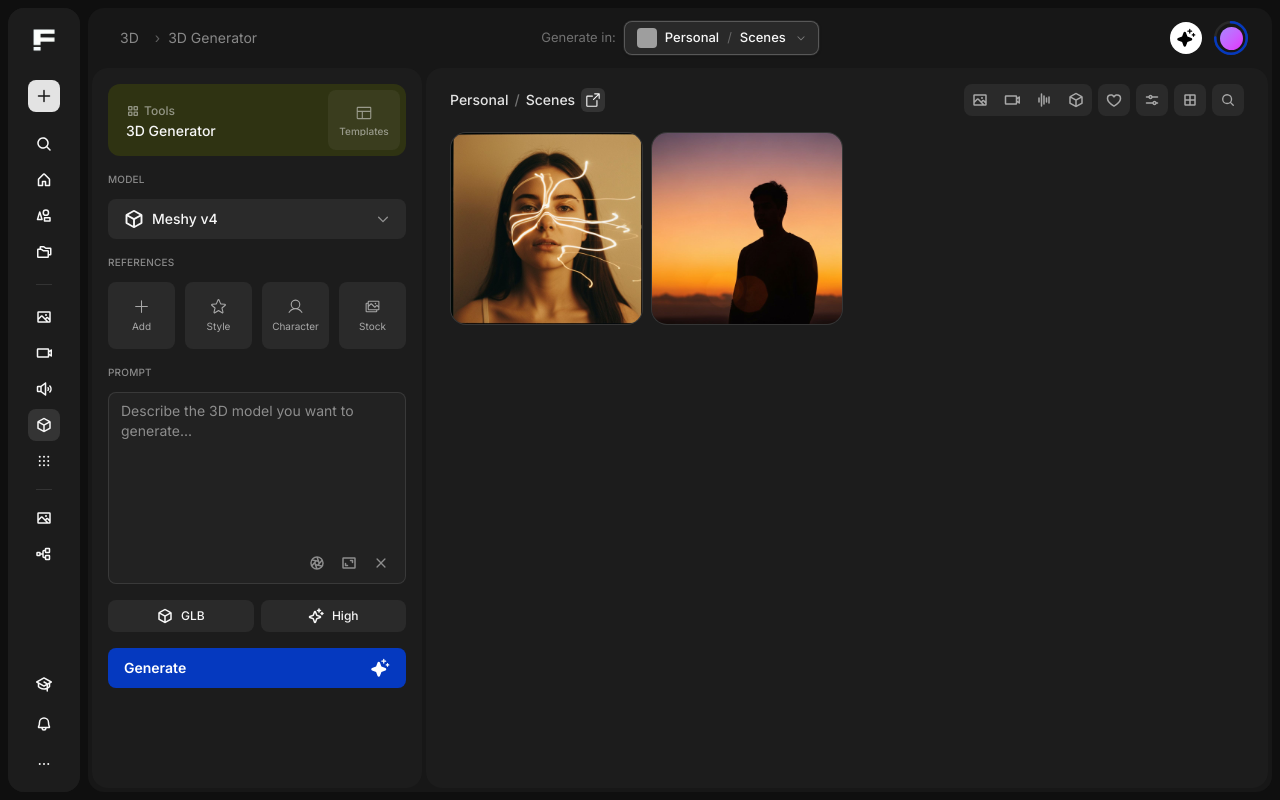
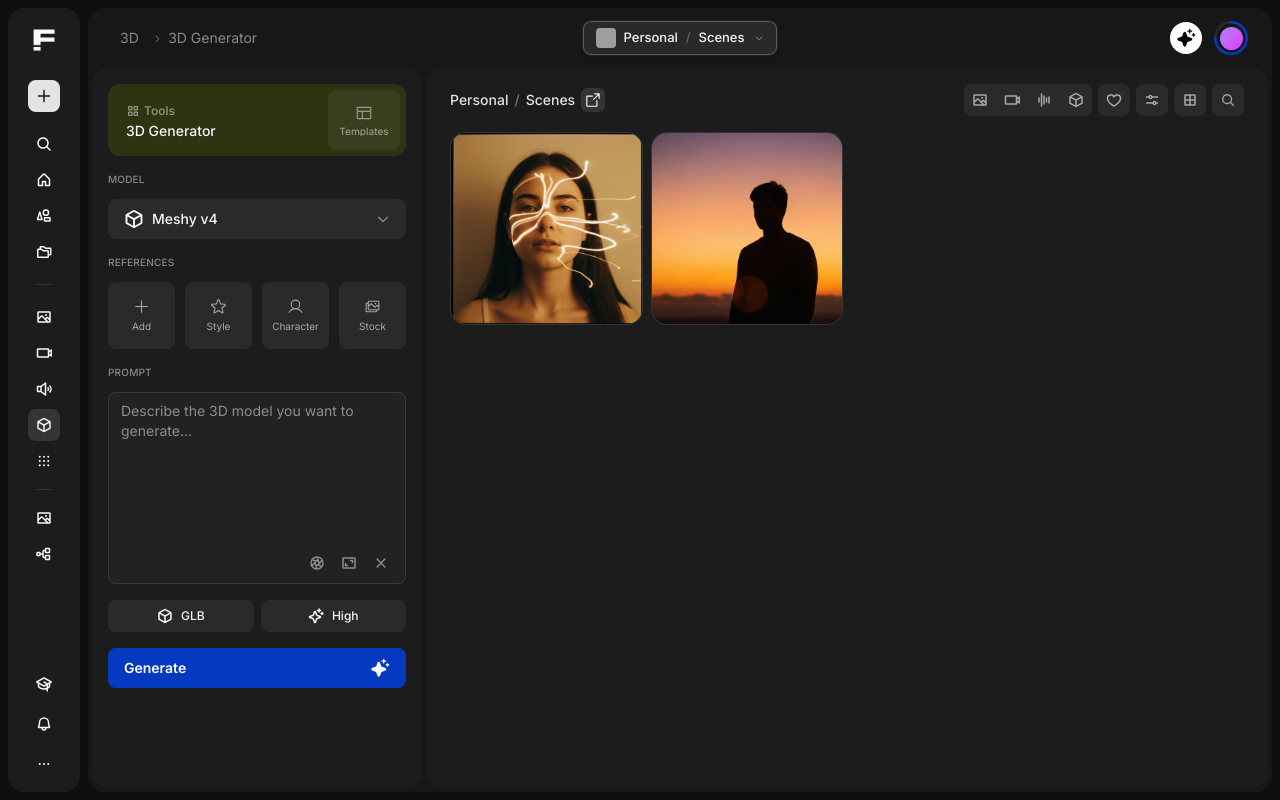
Before and after one commit to CarmenConsuegra/Home-Spaces-v4, a Next.js app: page /3d in a window 1280 px wide. Built offline with nearby package versions, Linux system fonts and the light colour scheme; grey boxes are pictures that could not be loaded.

Commit message:
Remove 'Generate in:' label from project selector in tools
Co-Authored-By: Claude Opus 4.6 (1M context) <noreply@anthropic.com>

```diff
--- a/src/components/ProjectFolderBreadcrumb.tsx
+++ b/src/components/ProjectFolderBreadcrumb.tsx
@@ -347,7 +347,6 @@ export function ProjectFolderBreadcrumb() {
 
   return (
     <>
-  <span className="mr-2 text-[13px] text-fg/40">Generate in:</span>
   <button
   ref={btnRef}
   type="button"
```
